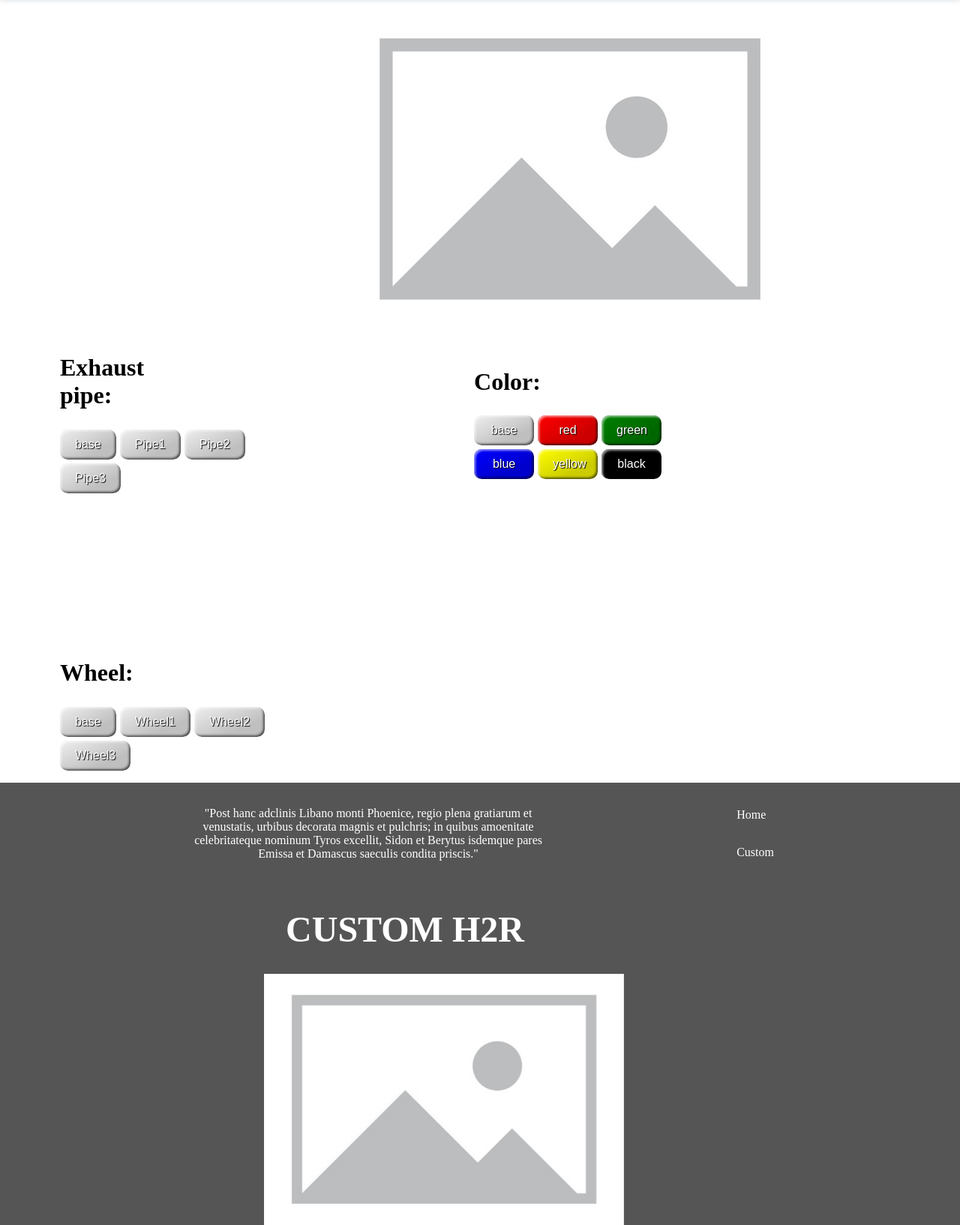
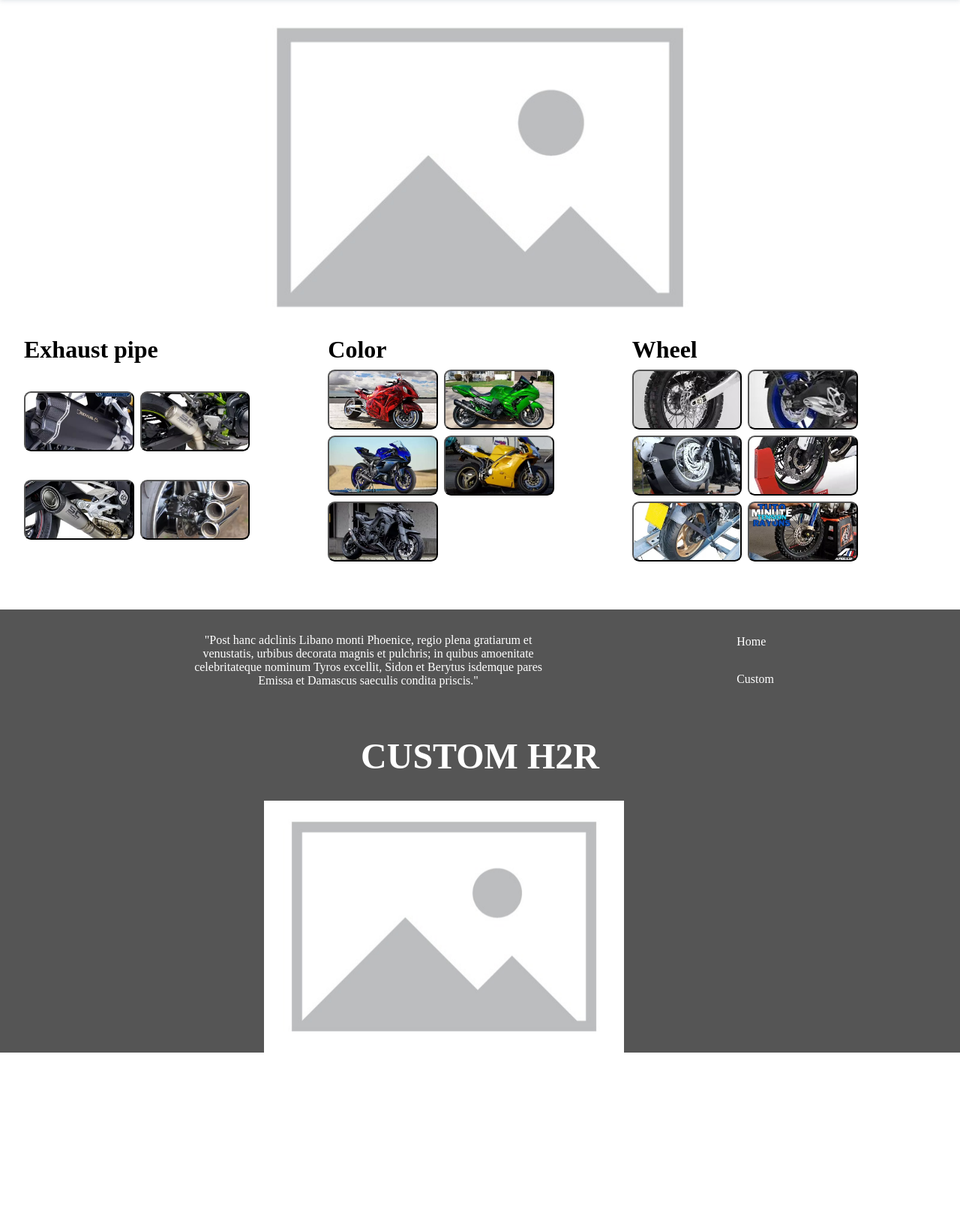
Before and after one commit to TheGamerFarmer/H2R, a PHP site: page /custom in a window 1280 px wide. Shown: the part 64-1698 px from the top of the page at 75% size. After the commit the page ends 1468 px from the top, so only its background shows below. Run offline with PHP 8.4, Linux system fonts and the light colour scheme.

Commit message:
end custom page

```diff
--- a/customPage/custom.css
+++ b/customPage/custom.css
@@ -1,75 +1,121 @@
-#ex{
+main {
     display: flex;
-    justify-content: center;
+    flex-direction: column;
     align-items: center;
-    margin-top: 5em;
-    margin-left: 460px;
+    margin: 4em 0;
 }
 
-h1{
-    margin-right: 200px;
+main .image_container {
+    height: 28em;
+    width: 40em;
+    position: relative;
 }
 
-#liste{
-    gap: 200px;
+main .image {
+    opacity: 0;
+    position: absolute;
+    width: 40em;
+    top: 0;
+    left: 0;
+    transform: scaleX(0);
+    transform-origin: right;
+    transition: transform 0.8s ease, opacity 0.2s ease;
 }
 
-li{
-    list-style: none;
-}
-ul{
-    display: flex;
-    align-items: center;
-    gap: 5px;
-    flex-wrap: wrap;
-    flex-basis: 300px;
+main .expend {
+    transform: scaleX(1);
+    transform-origin: left;
 }
 
-.styled {
-  border: 0;
-  line-height: 2.5;
-  padding: 0 20px;
-  font-size: 1rem;
-  text-align: center;
-  color: #fff;
-  text-shadow: 1px 1px 1px #000;
-  border-radius: 10px;
-  background-image: linear-gradient(
-    to top left,
-    rgba(0, 0, 0, 0.2),
-    rgba(0, 0, 0, 0.2) 30%,
-    rgba(0, 0, 0, 0)
-  );
-  box-shadow:
-    inset 2px 2px 3px rgba(255, 255, 255, 0.6),
-    inset -2px -2px 3px rgba(0, 0, 0, 0.6);
+main .active {
+    opacity: 1;
 }
 
-.styled:active {
-  box-shadow:
-    inset -2px -2px 3px rgba(255, 255, 255, 0.6),
-    inset 2px 2px 3px rgba(0, 0, 0, 0.6);
+main #buttons {
+    display: flex;
+    justify-content: space-between;
+    width: 95%;
 }
-#base{
-    width: 80px;
+
+main #buttons .buttonsType {
+    display: flex;
+    flex-wrap: wrap;
+    width: 30em;
+    gap: 0.5em;
 }
-#blue{
-    background-color: blue;
-    width: 80px;
+
+main #buttons .buttonsType h1 {
+    width: 100%;
+    height: fit-content;
+    margin: 0;
 }
-#green{
-    background-color: green;
-    width: 80px;
+
+main #buttons .buttonsType .button {
+    width: 11em;
+    height: 6em;
+    background-repeat: no-repeat;
+    background-position: center;
+    background-size: cover;
+    border-radius: 0.7em;
+    cursor: pointer;
 }
-#red{
-    background-color: red;
-    width: 80px;
+
+main #buttons .buttonsType .button#pipe1 {
+    background-image: url("/customPage/pot1.jpeg");
 }
-#yellow{
-    background-color: yellow;
-    width: 80px;
+
+main #buttons .buttonsType .button#pipe2 {
+    background-image: url("/customPage/pot2.jpeg");
 }
-#black{
-    background-color: black;
-    width: 80px;
+
+main #buttons .buttonsType .button#pipe3 {
+    background-image: url("/customPage/pot3.jpeg");
 }
+
+main #buttons .buttonsType .button#pipe4 {
+    background-image: url("/customPage/pot4.jpeg");
+}
+
+main #buttons .buttonsType .button#red {
+    background-image: url("/customPage/red.jpeg");
+}
+
+main #buttons .buttonsType .button#green {
+    background-image: url("/customPage/green.jpeg");
+}
+
+main #buttons .buttonsType .button#blue {
+    background-image: url("/customPage/blue.jpeg");
+}
+
+main #buttons .buttonsType .button#yellow {
+    background-image: url("/customPage/yellow.jpeg");
+}
+
+main #buttons .buttonsType .button#black {
+    background-image: url("/customPage/black.jpeg");
+}
+
+main #buttons .buttonsType .button#wheel1 {
+    background-image: url("/customPage/wheel1.jpeg");
+}
+
+main #buttons .buttonsType .button#wheel2 {
+    background-image: url("/customPage/wheel2.jpeg");
+}
+
+main #buttons .buttonsType .button#wheel3 {
+    background-image: url("/customPage/wheel3.jpeg");
+}
+
+main #buttons .buttonsType .button#wheel4 {
+    background-image: url("/customPage/wheel4.jpeg");
+}
+
+main #buttons .buttonsType .button#wheel5 {
+    background-image: url("/customPage/wheel5.jpeg");
+}
+
+main #buttons .buttonsType .button#wheel6 {
+    background-image: url("/customPage/wheel6.jpeg");
+}
--- /dev/null
+++ b/customPage/custom.js
@@ -0,0 +1,24 @@
+const images = document.getElementsByClassName("image");
+let current = 0;
+
+function nextImage() {
+    console.log(images[current]);
+    const currentImg = images[current];
+    const next = (current + 1) % images.length;
+    const nextImg = images[next];
+
+    currentImg.classList.remove("expend");
+    nextImg.classList.add("active");
+
+    requestAnimationFrame(() => {
+        requestAnimationFrame(() => {
+            nextImg.classList.add('expend');
+        });
+    });
+
+    setTimeout(() => {
+        currentImg.classList.remove("active");
+    }, 800);
+
+    current = next;
+}
--- a/customPage/custom.php
+++ b/customPage/custom.php
@@ -6,38 +6,44 @@
         <link rel="icon" type="image/x-icon" href="/logo.png">
         <link rel="stylesheet" href="/customPage/custom.css">
         <link rel="stylesheet" href="/headerEtFooter/headerEtFooter.css">
+        <script src="/customPage/custom.js"></script>
     </head>
 
     <body>
         <?php include '../headerEtFooter/header.php'; ?>
 
         <main>
-        <img id="ex" src="/image.png" alt="exemple">
-      <ul id="liste">
-          <ul>
-              <li><h1>Exhaust pipe:</h1></li>
-              <li><button class="favorite styled"  type="button">base</button></li>
-              <li><button class="favorite styled"  type="button">Pipe1</button></li>
-              <li><button class="favorite styled"  type="button">Pipe2</button></li>
-              <li><button class="favorite styled"  type="button">Pipe3</button></li>
-          </ul>
-        <ul>
-            <li><h1>Color:</h1></li>
-            <li><button class="favorite styled" id="base" type="button">base</button></li>
-            <li><button class="favorite styled" id="red" type="button">red</button></li>
-            <li><button class="favorite styled" id="green" type="button">green</button></li>
-            <li><button class="favorite styled" id="blue" type="button">blue</button></li>
-            <li><button class="favorite styled" id="yellow" type="button">yellow</button></li>
-            <li><button class="favorite styled" id="black" type="button">black</button></li>
-        </ul>
-        <ul>
-            <li><h1>Wheel:</h1></li>
-            <li><button class="favorite styled"  type="button">base</button></li>
-            <li><button class="favorite styled"  type="button">Wheel1</button></li>
-            <li><button class="favorite styled"  type="button">Wheel2</button></li>
-            <li><button class="favorite styled"  type="button">Wheel3</button></li>
-        </ul>
-      </ul>
+            <div class="image_container">
+                <img class="image expend active" src="/image.png" alt="image1">
+                <img class="image" src="/image.png" alt="image2">
+                <img class="image" src="/image.png" alt="image3">
+            </div>
+            <div id="buttons">
+                <div class="buttonsType">
+                    <h1>Exhaust pipe</h1>
+                    <button onclick="nextImage()" class="button" id="pipe1"></button>
+                    <button onclick="nextImage()" class="button" id="pipe2"></button>
+                    <button onclick="nextImage()" class="button" id="pipe3"></button>
+                    <button onclick="nextImage()" class="button" id="pipe4"></button>
+                </div>
+                <div class="buttonsType">
+                    <h1>Color</h1>
+                    <button onclick="nextImage()" class="button" id="red"></button>
+                    <button onclick="nextImage()" class="button" id="green"></button>
+                    <button onclick="nextImage()" class="button" id="blue"></button>
+                    <button onclick="nextImage()" class="button" id="yellow"></button>
+                    <button onclick="nextImage()" class="button" id="black"></button>
+                </div>
+                <div class="buttonsType">
+                    <h1>Wheel</h1>
+                    <button onclick="nextImage()" class="button" id="wheel1"></button>
+                    <button onclick="nextImage()" class="button" id="wheel2"></button>
+                    <button onclick="nextImage()" class="button" id="wheel3"></button>
+                    <button onclick="nextImage()" class="button" id="wheel4"></button>
+                    <button onclick="nextImage()" class="button" id="wheel5"></button>
+                    <button onclick="nextImage()" class="button" id="wheel6"></button>
+                </div>
+            </div>
         </main>
 
         <?php include '../headerEtFooter/footer.php'; ?>
```
Also changed, not shown: customPage/black.jpeg (added), customPage/blue.jpeg (added), customPage/green.jpeg (added), customPage/pot1.jpeg (added), customPage/pot2.jpeg (added), customPage/pot3.jpeg (added), customPage/pot4.jpeg (added), customPage/red.jpeg (added), customPage/wheel1.jpeg (added), customPage/wheel2.jpeg (added), customPage/wheel3.jpeg (added), customPage/wheel4.jpeg (added), customPage/wheel5.jpeg (added), customPage/wheel6.jpeg (added), 1 more files. Lines whose indentation alone changed are shown as unchanged.
